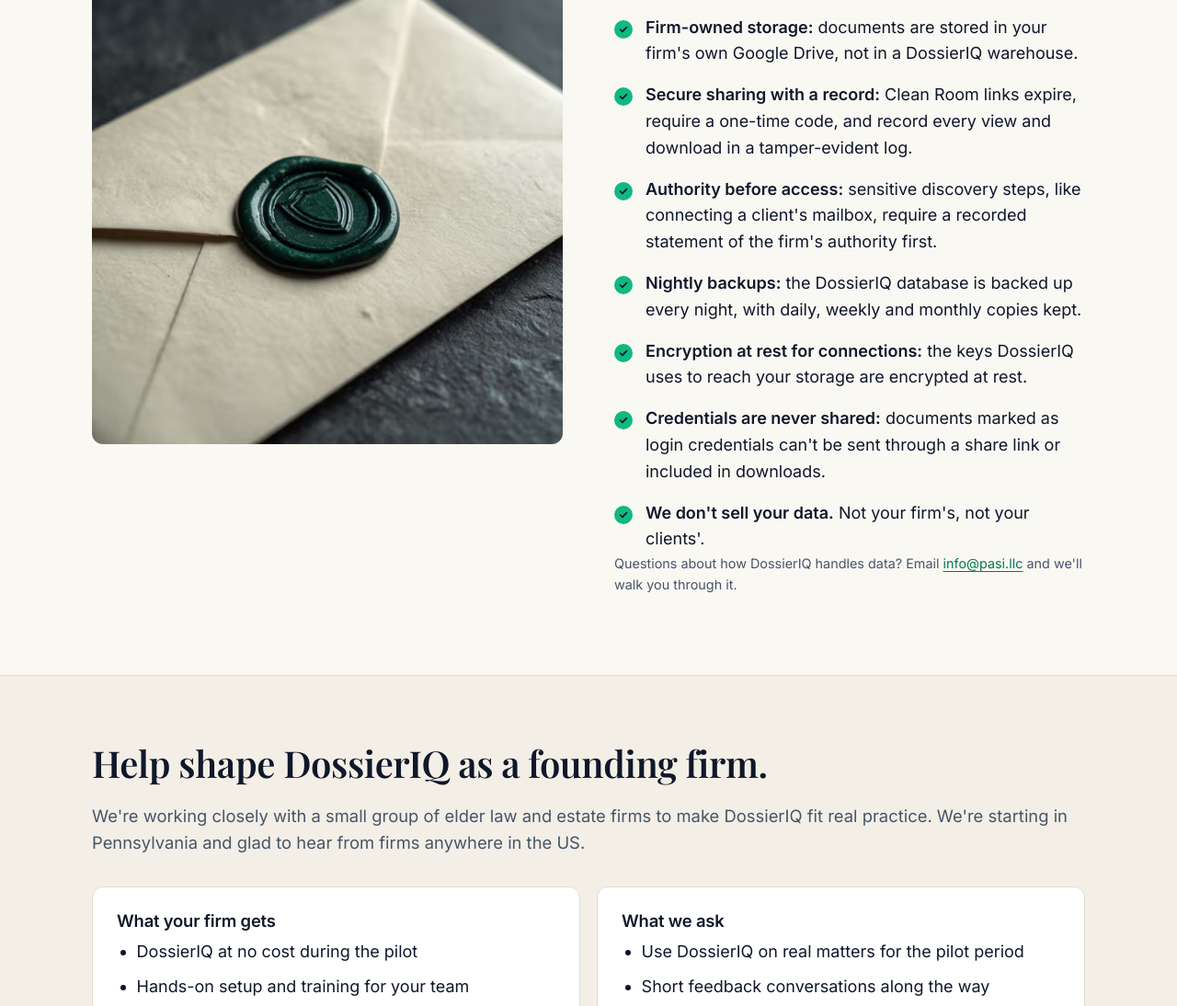
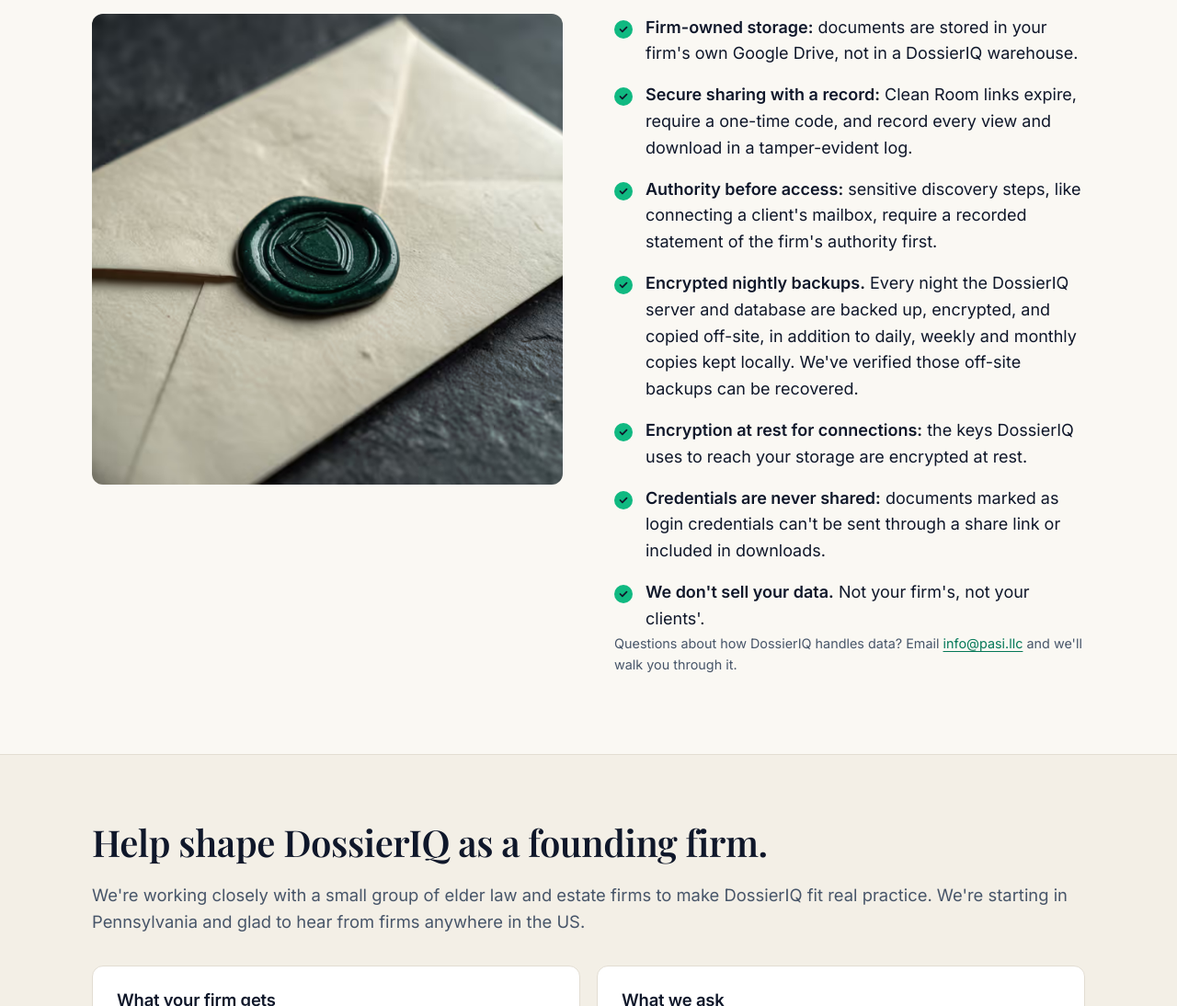
Before and after one commit to tbonesteakboy-code/pasi-site, a plain HTML site: page index.html in a window 1280 px wide. Shown: the part 4633-5727 px from the top of the page at 92% size. Drawn offline with Linux system fonts and the light colour scheme.

Commit message:
Security: encrypted off-site backup wording (verified with it-admin)

```diff
--- a/index.html
+++ b/index.html
@@ -183,7 +183,7 @@
             <li><strong>Firm-owned storage:</strong> documents are stored in your firm's own Google Drive, not in a DossierIQ warehouse.</li>
             <li><strong>Secure sharing with a record:</strong> Clean Room links expire, require a one-time code, and record every view and download in a tamper-evident log.</li>
             <li><strong>Authority before access:</strong> sensitive discovery steps, like connecting a client's mailbox, require a recorded statement of the firm's authority first.</li>
-            <li><strong>Nightly backups:</strong> the DossierIQ database is backed up every night, with daily, weekly and monthly copies kept.</li>
+            <li><strong>Encrypted nightly backups.</strong> Every night the DossierIQ server and database are backed up, encrypted, and copied off-site, in addition to daily, weekly and monthly copies kept locally. We've verified those off-site backups can be recovered.</li>
             <li><strong>Encryption at rest for connections:</strong> the keys DossierIQ uses to reach your storage are encrypted at rest.</li>
             <li><strong>Credentials are never shared:</strong> documents marked as login credentials can't be sent through a share link or included in downloads.</li>
             <li><strong>We don't sell your data.</strong> Not your firm's, not your clients'.</li>
```
